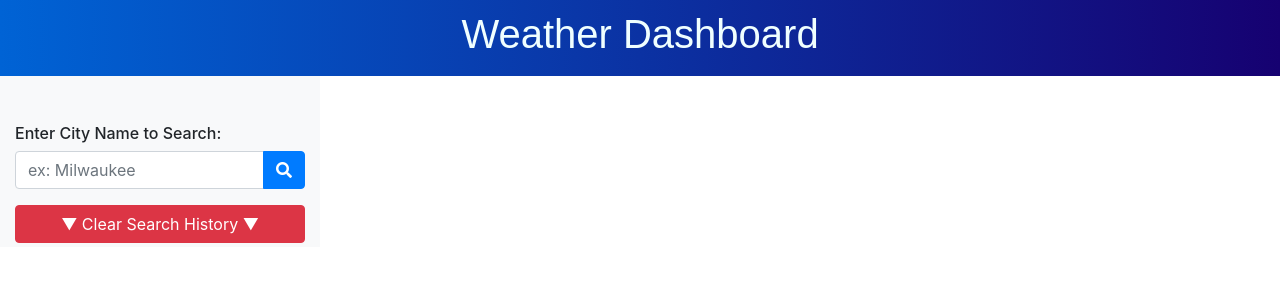
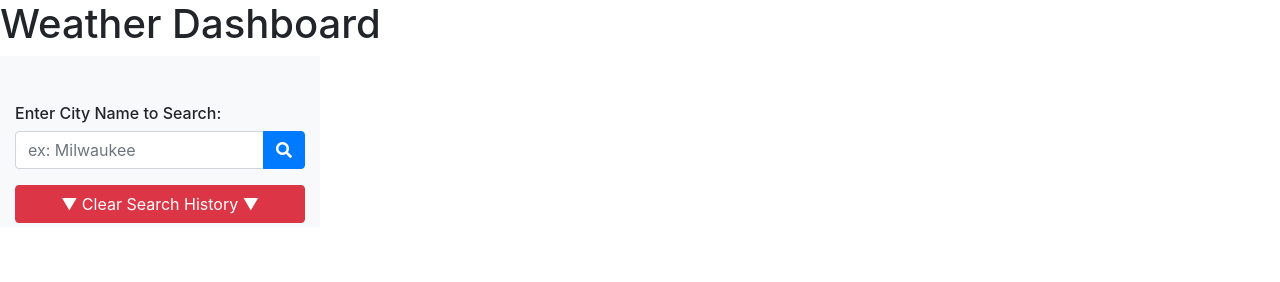
Before and after one commit to eSTee3/My-Weather-Forecast, a plain HTML site: page index.html in a window 1280 px wide. Drawn offline with nearby package versions, Linux system fonts and the light colour scheme.

Commit message:
Testing how long updates take to reflect
As I'm at work (and got the ok to work on this), I've found that they don't allow access to github.  I'm going to try making updates within the github portal and I want to see how long it takes (from when I make and save a change...  to when the github-hosted version of my app) to update.  I'm commenting out the entirety of the css file to try this out.  When I have that number, I'm going to uncomment and notate how long it took.

```diff
--- a/assets/css/style.css
+++ b/assets/css/style.css
@@ -1,5 +1,5 @@
 /* I noticed that the header (in the example) had a transitionally colored background, so this file is specifically to just take care of that */
-header{
+/* header{
     background-image: linear-gradient(to right, rgb(0, 99, 213) , rgb(22, 1, 113));
     text-align: center;
     font-family:Arial, Helvetica, sans-serif;
@@ -7,3 +7,4 @@ header{
     font-weight:800;
     padding: 10px;
 }
+ */
```
